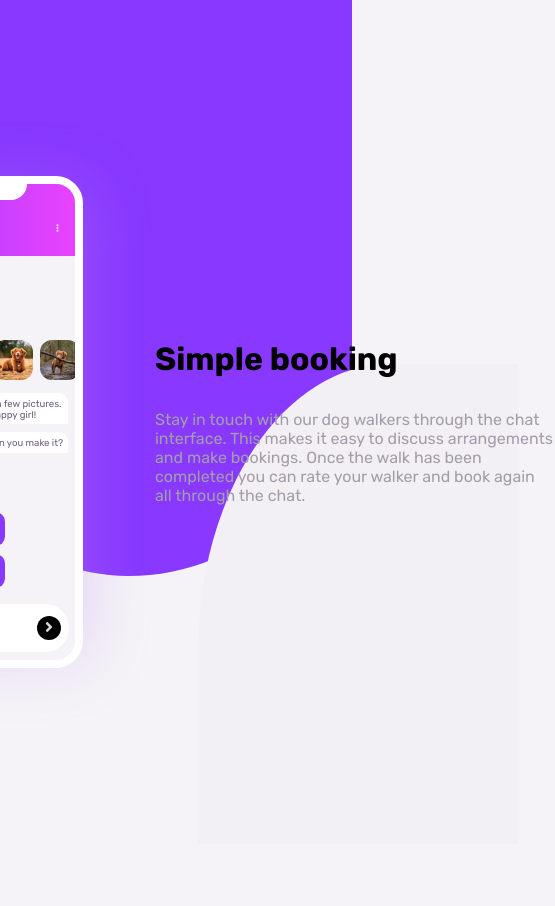
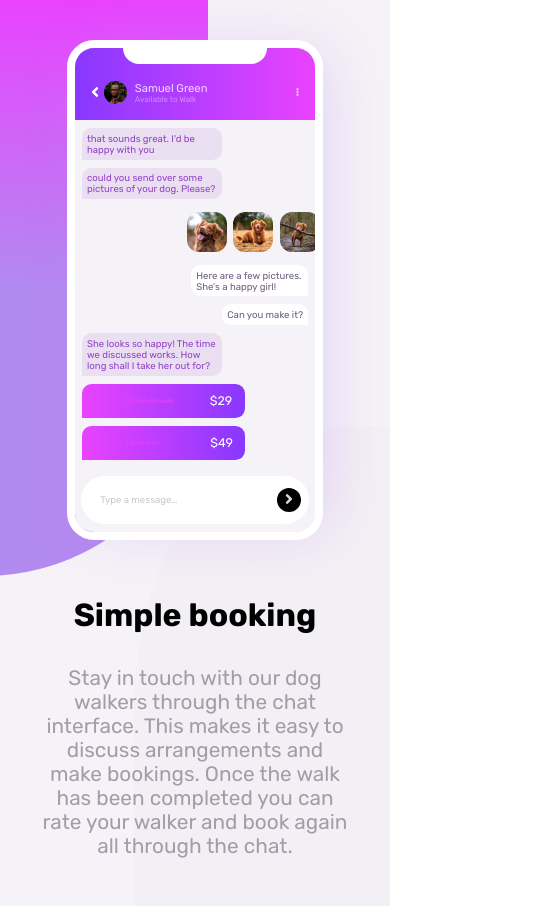
Before and after one commit to JyteCeo/Chat-app-interface, a plain HTML site: page index.html in a window 390 px wide. Shown: the whole page, 555 px wide, since content can reach past the window. Before the commit the page ends 844 px from the top, so only its background shows below. Drawn offline with Linux system fonts and the light colour scheme.

Commit message:
<added media query>

```diff
--- a/index.html
+++ b/index.html
@@ -11,14 +11,17 @@
   <title>Document</title>
 </head>
 
-<body class="container">
+<body class="main-container">
+  <div class="container">
     <div class="bg-top"></div>
+
+    <div class="main-view-wrapper">
 
       <div class="chat-screen">
         <div class="chat-profile">
           <div class="chat-header-style"></div>
           <div class="chat-profile-content">
-        <img src="images/avatar.jpg" alt="avatar" height="23gpx" width="23px" class="profile-img">
+            <img src="images/avatar.jpg" alt="avatar" height="23px" width="23px" class="profile-img">
             <div>
               <h5 class="profile-name">Samuel Green</h5>
               <p class="para">Available to Walk</p>
@@ -87,7 +90,7 @@
           discuss arrangements and make bookings. Once the walk has been completed you can rate
           your walker and book again all through the chat.</p>
       </div>
-
+    </div>
     <div class="bg-bottom">
 
     </div>
@@ -96,6 +99,7 @@
     Challenge by <a href="https://www.frontendmentor.io?ref=challenge" target="_blank">Frontend Mentor</a>.
     Coded by <a href="#">Your Name Here</a>.
   </div> -->
+  </div>
 </body>
 
 </html>
--- a/styles.css
+++ b/styles.css
@@ -7,8 +7,13 @@
   box-sizing: border-box;
 }
 
+.main-container{
+  width: 100%;
+  overflow: hidden;
+}
 .container{
   width: 100%;
+  max-width: 1440px;
   min-height: 100vh;
   overflow: hidden;
   position: relative;
@@ -27,10 +32,10 @@
   left: 0;
   width: 26em;
   height: 36em;
-  background-color: hsl(264, 100%, 61%);
+  background-image: linear-gradient(to bottom,hsl(293, 100%, 63%),hsl(264, 77%, 74%)50%);
   border-bottom-right-radius: 14em;
   border-bottom-left-radius: 12em;
-  transform: translateX(-4em);
+  transform: translateX(-2.6em);
 }
 .profile-name{
   font-size: 0.7em;
@@ -43,10 +48,16 @@
 }
 .profile-img{
   border-radius: 50%;
-  border: 1px solid white;
 }
 .dog-img{
   border-radius: 30%;
+}
+
+.main-view-wrapper{
+  display: flex;
+  align-items: center;
+  gap: 9em;
+  z-index: 3;
 }
 .bg-bottom {
   position: absolute;
@@ -56,12 +67,11 @@
   height: 30em;
   border-top-left-radius: 60%;
   background-color: hsl(273, 21%, 95%);
-  transform:translateX(40%);
+  transform:translateX(20%);
 }
 
 .chat-screen {
   width: 15em;
-  /* height: em; */
   background: hsl(270, 20%, 96%);
   z-index: 2;
   flex: 0 0 auto;
@@ -129,6 +139,7 @@
   flex-direction: column;
   justify-content: flex-start;
   gap: 0.5em;
+  padding-top: 0.5em;
   background: hsl(270, 20%, 96%);
 }
 
@@ -159,17 +170,6 @@
   font-size: 0.6em;
   padding: 0.5em 2em;
   color:hsl(206, 6%, 79%);
-}
-
-
-.chat-message::-webkit-scrollbar {
-  display: none;
-}
-
-/* Hide scrollbar for IE, Edge and Firefox */
-.chat-message {
-  -ms-overflow-style: none;  /* IE and Edge */
-  scrollbar-width: none;  /* Firefox */
 }
 
 .chat-receiver {
@@ -243,7 +243,6 @@
 .card-check-contents .circle-div{
   width: 1.5em;
   height: 1.5em;
-  border: 1px solid hsl(289, 100%, 72%);
   border-radius: 50%;
   flex: 0 0 auto;
 }
@@ -266,7 +265,6 @@
 }
 .description {
   width: 25em;
-  /* background: hsl(270, 7%, 64%); */
   z-index: 2;
   flex: 0 0 auto;
   display: flex;
@@ -281,17 +279,53 @@
   color: hsl(270, 7%, 64%);
 }
 
-@media screen and (max-width: 1440px) {
-  .container {
-    border-color: blue;
-    gap: 5em;
+
+
+@media screen and (max-width: 900px) {
+  .main-view-wrapper{
+    flex-direction: column;
+    gap: 4em;
+    align-items: center;
+  }
+  .container{
+    overflow: hidden;
+    padding: 3em 0;
+  }
+  .main-container {
+    overflow: auto;
+  }
+  .description{
+    text-align: center;
+    width: auto;
+  }
+
+}
+
+@media screen and (max-width: 1024px){
+  .bg-top{
+    transform: translateX(-13em);
+  }
+
+}
+
+@media screen and (max-width: 393px){
+  .description{
+    text-align: center;
+    width: auto;
+  }
+
+  .description .page-text{
+    font-size: 1.3em;
+    padding: 0 2em;
+  }
+  .main-container{
+    height: auto;
+    overflow: auto;
   }
 }
 
-@media screen and (max-width: 375px) {
-  .container {
-    border-color: green;
+@media screen and (max-width:912px) {
+  .main-view-wrapper{
     flex-direction: column;
-    justify-content: flex-start;
   }
 }
```
Lines whose indentation alone changed are shown as unchanged.
